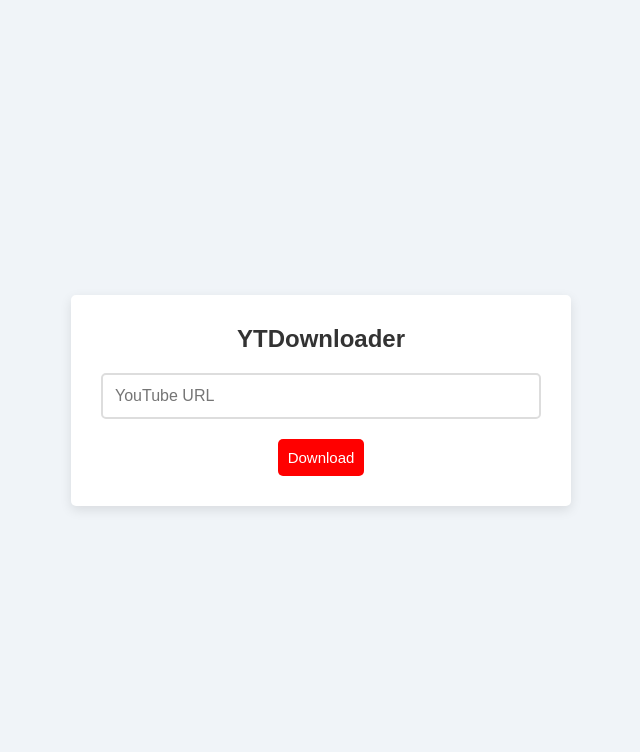
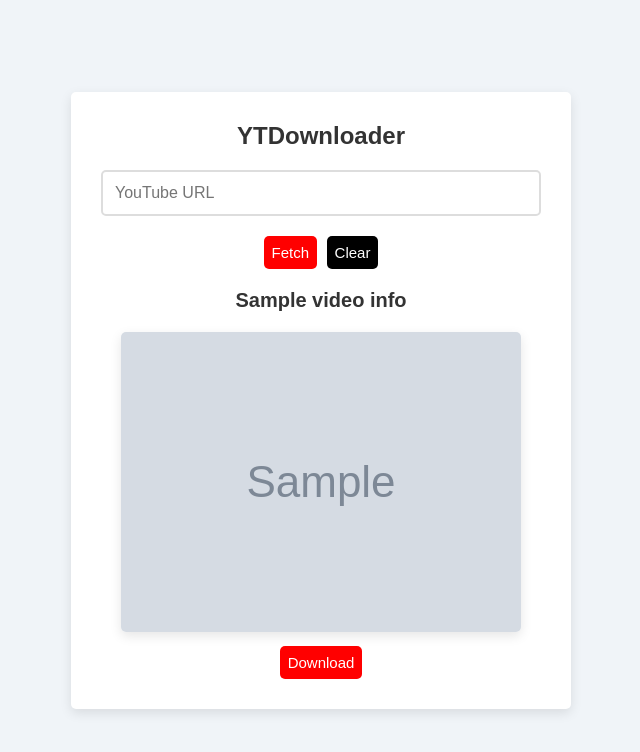
Before and after one commit to AniketDohale/YT_Downloader, a Django app: template downloader/templates/index.html in a window 1280 px wide. Shown: the top 752 px of the page, without its empty margins (319-959 px from the left). Run offline with Django 5.2, Linux system fonts and the light colour scheme; the template is opened without the code that fills it: most values are stand-ins (such as "Sample title", 1, 10 or a date in 2020); grey boxes marked "Sample" are stand-in pictures.

Commit message:
Add Fetch button to get thumbnail and title

```diff
--- a/downloader/static/style/style.css
+++ b/downloader/static/style/style.css
@@ -46,8 +46,7 @@ input[type="text"]:focus {
 }
 
 button {
-    /* width: 100%; */
-    padding: 10px;
+    padding: 8px;
     background-color: #FF0000;
     color: white;
     border: none;
@@ -58,7 +57,19 @@ button {
 }
 
 button:hover {
+    background-color: #973939;
+}
+
+button.clear {
+    margin-left: 5px;
     background-color: #000000;
+    color: white;
+    border: none;
+}
+
+.clear:hover {
+    background-color: #4e4d4d;
+
 }
 
 .notification {
@@ -76,6 +87,30 @@ button:hover {
     z-index: 1000;
     opacity: 0;
     transition: opacity 0.5s ease-in-out;
+}
+
+.card .video-info {
+    margin-top: 20px;
+    text-align: center;
+}
+
+.card .video-info h3 {
+    font-size: 20px;
+    color: #333;
+    margin-bottom: 10px;
+    font-weight: bold;
+}
+
+.card .video-info img {
+    max-width: 100%;
+    height: auto;
+    border-radius: 5px;
+    margin-top: 10px;
+    box-shadow: 0 4px 12px rgba(0, 0, 0, 0.1);
+}
+
+.card .download{
+    margin-top: 10px;
 }
 
 @media (max-width: 600px) {
--- a/downloader/templates/index.html
+++ b/downloader/templates/index.html
@@ -17,8 +17,21 @@
         <h2>YTDownloader</h2>
         <form method="POST">
             {% csrf_token %}
-            <input type="text" name="url" placeholder="YouTube URL" required>
-            <button type="submit">Download</button>
+            <input type="text" name="url" value="{% if not download_Success %}{{ request.POST.url }}{% endif %}" placeholder="YouTube URL" required>
+            <button type="submit" name="action" value="fetch">Fetch</button>
+            <button type="button" class="clear" onclick="window.location.href = window.location.pathname;">Clear</button>
+
+            {% if video_Info %}
+                <div class="video-info">
+                    <h3>{{ video_Info.title }}</h3>
+                    <img src="{{ video_Info.thumbnail }}" alt="Video Thumbnail">
+                </div>
+
+            {% endif %}
+
+            {% if video_Info %}
+                <button type="submit" name="action" value="download" class="download">Download</button>
+            {% endif %}
         </form>
     </div>
 
```
Also changed, not shown: downloader/views.py (+16 -3 lines). Lines whose indentation alone changed are shown as unchanged.
